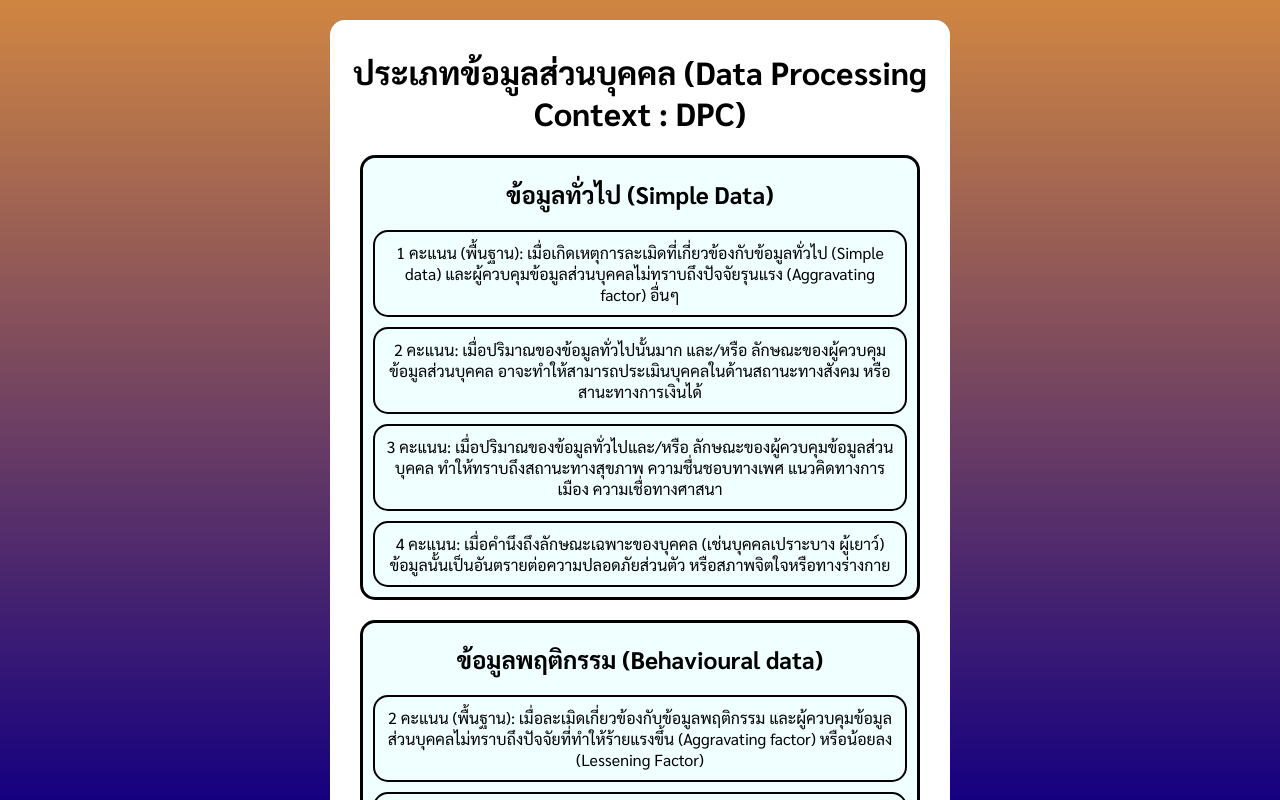
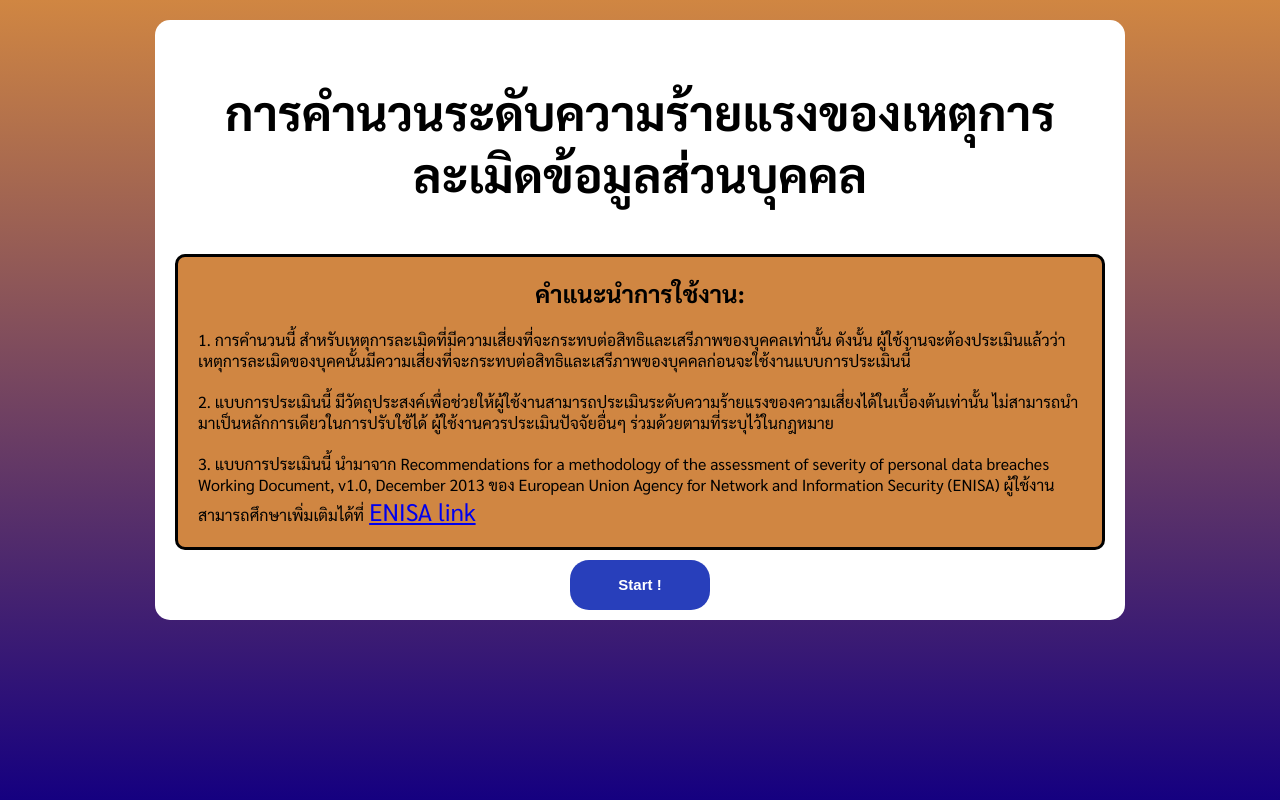
Before and after one commit to ohmtaweesap/enisa_calc, a React (Vite) app: page / in a window 1280 px wide. Shown: the top 800 px of the page. Built offline with nearby package versions, Linux system fonts and the light colour scheme.

Commit message:
added: introduction page

```diff
--- a/src/App.jsx
+++ b/src/App.jsx
@@ -3,7 +3,10 @@ import { questions } from "./Questions";
 
 function App() {
   return (
-    <Calculator category ={questions.category} />
+    <>
+      <Calculator category ={questions.category} />
+      <></>
+    </>
   );
 }
 
--- a/src/Calculator.jsx
+++ b/src/Calculator.jsx
@@ -4,10 +4,9 @@ import { useEffect, useState } from "react"
 
 const Calculator = ({category}) => {
 
-    const [currentCategory, setCurrentCategory] = useState(0)
+    const [currentCategory, setCurrentCategory] = useState(-1)
     const [selectedList, setSelectedList] = useState([])
     const [nextButtonState, setNextButtonState] = useState(true)
-    const [nextButtonPressed, setNextButtonPressed] = useState(true)
     const [severityScore, setSeverityScore] = useState(0)
     const [severityLevel, setSeverityLevel] = useState("")
 
@@ -129,7 +128,7 @@ const Calculator = ({category}) => {
 
     return (
         <div>
-            {currentCategory < category.length ?
+            {currentCategory < category.length && currentCategory >= 0 ?
                 <div className="category-container">
                     {
                     <div>
@@ -173,6 +172,26 @@ const Calculator = ({category}) => {
                 </div>
                 :
 
+                //First Page
+                <>
+                    {currentCategory == -1 ?
+                    <div className="firstPage-container">
+                        <div>
+                            <h1 className="breach-header">การคำนวนระดับความร้ายแรงของเหตุการละเมิดข้อมูลส่วนบุคคล</h1>
+                            <div className="recommendation-container">
+                                <h2>คำแนะนำการใช้งาน: </h2>
+                                    <p className="description-list">1. การคำนวนนี้ สำหรับเหตุการละเมิดที่มีความเสี่ยงที่จะกระทบต่อสิทธิและเสรีภาพของบุคคลเท่านั้น ดังนั้น ผู้ใช้งานจะต้องประเมินแล้วว่าเหตุการละเมิดของบุคคนั้นมีความเสี่ยงที่จะกระทบต่อสิทธิและเสรีภาพของบุคคลก่อนจะใช้งานแบบการประเมินนี้</p>
+                                    <p className="description-list">2. แบบการประเมินนี้ มีวัตถุประสงค์เพื่อช่วยให้ผู้ใช้งานสามารถประเมินระดับความร้ายแรงของความเสี่ยงได้ในเบื้องต้นเท่านั้น ไม่สามารถนำมาเป็นหลักการเดียวในการปรับใช้ได้ ผู้ใช้งานควรประเมินปัจจัยอื่นๆ ร่วมด้วยตามที่ระบุไว้ในกฎหมาย</p>
+                                    <p className="description-list">3. แบบการประเมินนี้ นำมาจาก Recommendations for a methodology of the assessment of severity of personal data breaches Working Document, v1.0, December 2013 ของ European Union Agency for Network and Information Security (ENISA) ผู้ใช้งานสามารถศึกษาเพิ่มเติมได้ที่
+                                        <a className="link" href="https://www.enisa.europa.eu/publications/dbn-severity" target="_blank">ENISA link</a>
+                                    </p>
+                            </div>
+                        </div>
+                        <div>
+                            <button className="submit-button" onClick={() => setCurrentCategory(0)}>Start !</button>
+                        </div>
+                    </div>
+                    :
                     //Final result page
                     <div className="result-container">
                         <h1 className="breach-header">Breach</h1>
@@ -191,7 +210,10 @@ const Calculator = ({category}) => {
                                 <button className="back-button" onClick={() => location.reload()}>Restart</button>
                             </div>
                         </div>
-                </div>}
+                    </div>
+                    }
+                </>
+            }
         </div>
     );
 }
--- a/src/index.css
+++ b/src/index.css
@@ -14,8 +14,19 @@
   text-align: center;
   padding: 10px;
   background-color: rgb(255, 255, 255);
-  overflow: scroll;
+  /* overflow: scroll; */
 }
+
+.firstPage-container {
+  margin: 20px auto;
+  max-width: 950px;
+  border-radius: 15px;
+  text-align: center;
+  padding: 10px;
+  background-color: rgb(255, 255, 255);
+  /* overflow: scroll; */
+}
+
 
 .image-container {
   border: 3px solid;
@@ -190,3 +201,19 @@ button:hover {
   border: 3px solid;
   padding-top: 10px;
 }
+
+.description-list{
+  text-align: left;
+  margin: 20px;
+}
+
+.link{
+  font-size: 1.5em;
+}
+
+.recommendation-container{
+  border: 3px solid;
+  border-radius: 10px;
+  background-color: #d08642;
+  margin: 10px;
+}
```
Lines whose indentation alone changed are shown as unchanged.
